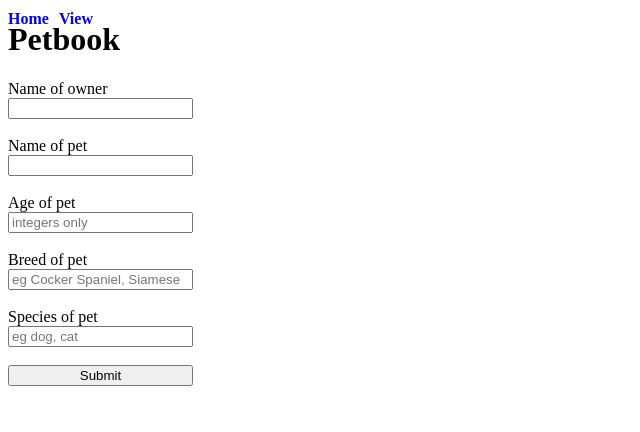
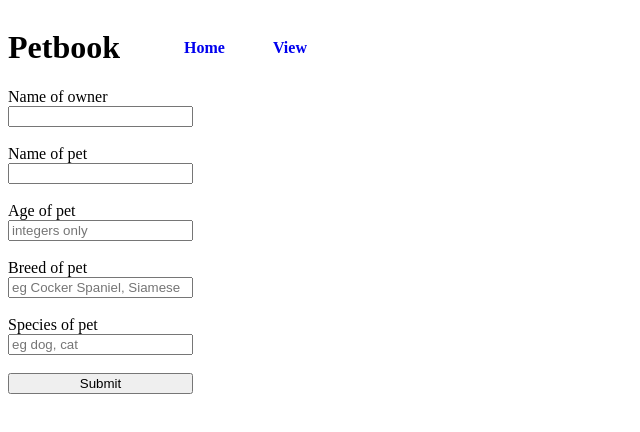
Before and after one commit to gpcroucher/week07-assigment, a React (Vite) app in the folder client/: page /add in a window 1280 px wide. Shown: the top 432 px of the page, without its empty margins (0-640 px from the left). Built offline with nearby package versions, Linux system fonts and the light colour scheme; no server answers.

Commit message:
added Header component to contain the title and NavBar

```diff
--- a/client/src/App.jsx
+++ b/client/src/App.jsx
@@ -7,7 +7,6 @@ import ViewPets from "./pages/ViewPets";
 function App() {
   return (
     <>
-      <h1>Petbook</h1>
       <Routes>
         <Route path="/" element={<Homepage />}></Route>
         <Route path="/add" element={<PetUpload />}></Route>
--- /dev/null
+++ b/client/src/components/Header.css
@@ -0,0 +1,5 @@
+.header {
+  display: flex;
+  align-items: center;
+  gap: 5svw;
+}
--- /dev/null
+++ b/client/src/components/Header.jsx
@@ -0,0 +1,17 @@
+import NavBar from "./NavBar";
+import PropTypes from "prop-types";
+
+import "./Header.css";
+
+export default function Header(props) {
+  return (
+    <div className="header">
+      <h1>Petbook</h1>
+      <NavBar exclude={props.exclude} />
+    </div>
+  );
+}
+
+Header.propTypes = {
+  exclude: PropTypes.arrayOf(PropTypes.string),
+};
--- a/client/src/components/NavBar.css
+++ b/client/src/components/NavBar.css
@@ -1,9 +1,9 @@
 .navbar-container {
-  position: fixed;
-  top: 10px;
+  /* position: fixed;
+  top: 10px; */
 
   display: flex;
-  gap: 10px;
+  gap: 3em;
 }
 
 .navbar-link {
--- a/client/src/pages/Homepage.jsx
+++ b/client/src/pages/Homepage.jsx
@@ -1,8 +1,10 @@
 import { Link } from "react-router-dom";
+import Header from "../components/Header";
 
 export default function Homepage() {
   return (
     <>
+      <Header exclude={["/"]}></Header>
       <p>Welcome to PetBook!</p>
       <Link to="/add">Click here to add your pet</Link>
       <br />
--- a/client/src/pages/PetUpload.jsx
+++ b/client/src/pages/PetUpload.jsx
@@ -1,10 +1,10 @@
-import NavBar from "../components/NavBar";
+import Header from "../components/Header";
 import UploadForm from "../components/UploadForm";
 
 export default function PetUpload() {
   return (
     <>
-      <NavBar exclude={["/add"]} />
+      <Header exclude={["/add"]}></Header>
       <UploadForm />
     </>
   );
--- a/client/src/pages/ViewPets.jsx
+++ b/client/src/pages/ViewPets.jsx
@@ -1,5 +1,5 @@
 import { useEffect, useState } from "react";
-import NavBar from "../components/NavBar";
+import Header from "../components/Header";
 import PetCard from "../components/PetCard";
 import "./ViewPets.css";
 const serverURL = import.meta.env.VITE_SERVER_URL;
@@ -30,7 +30,7 @@ export default function ViewPets() {
 
   return (
     <>
-      <NavBar exclude={["/view"]} />
+      <Header exclude={["/view"]}></Header>
       <p>Welcome to the pet gallery!</p>
       <div className="pet-gallery">
         {pets.map((pet, index) => {
```
